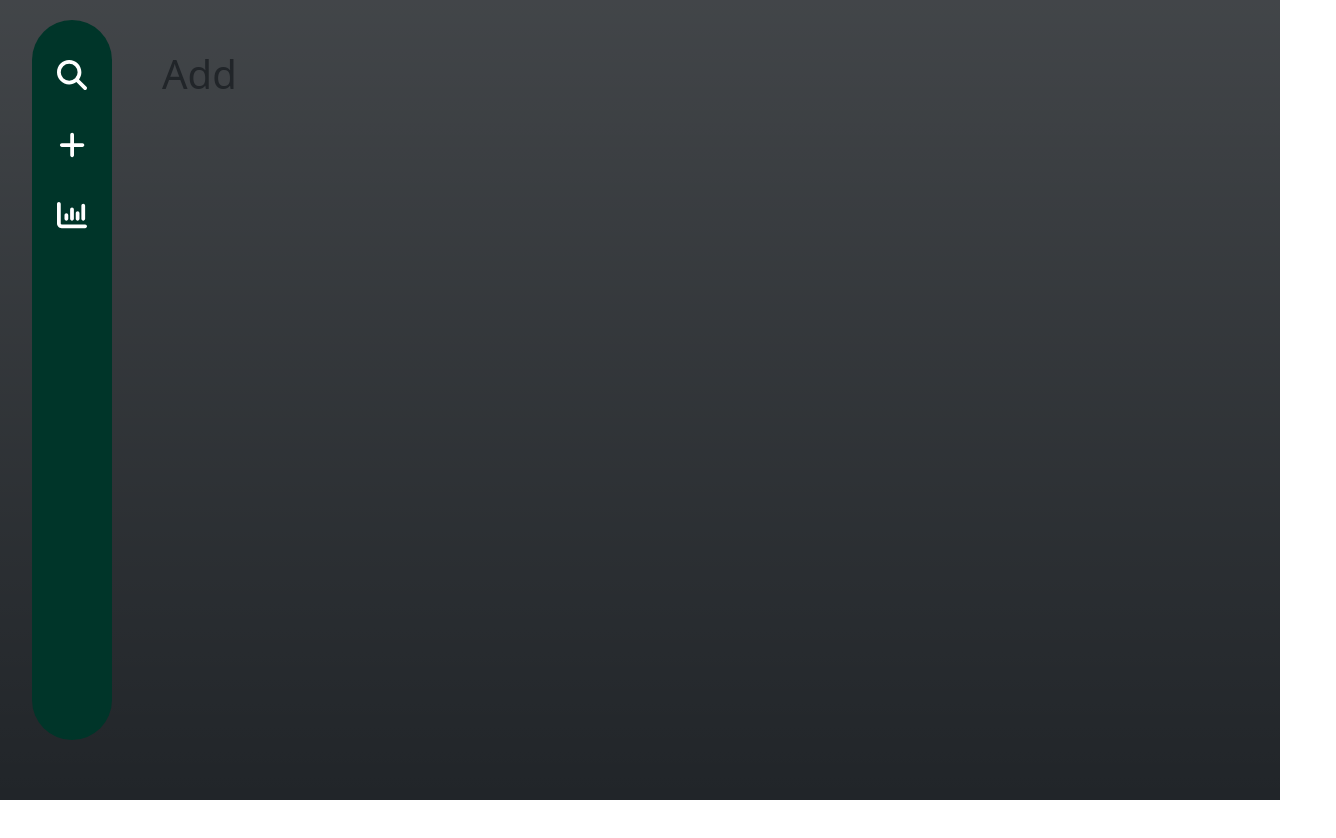
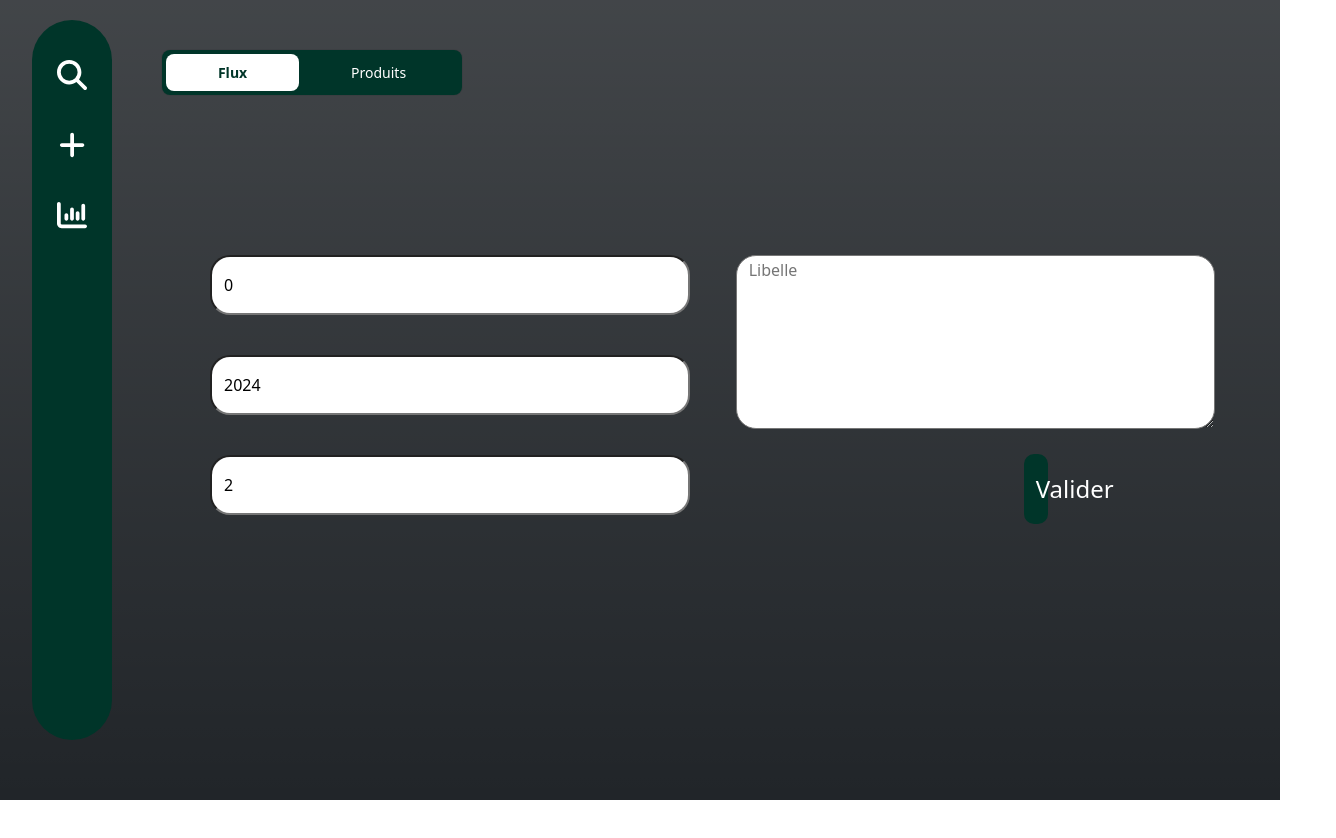
Before and after one commit to Boy-With-Uke/Instat, a React (Create React App) app in the folder instat-ui/: page /add in a window 1280 px wide. Shown: the top 838 px of the page, 1336 px wide, since content can reach past the window. Built offline with nearby package versions, Linux system fonts and the light colour scheme.

Commit message:
add-product via ui

```diff
--- a/instat-ui/src/assets/main.css
+++ b/instat-ui/src/assets/main.css
@@ -19,7 +19,7 @@ tbody th,
 tr td {
   color: #003529;
   background-color: white;
-  border: 2px solid #003529 ;
+  border: 2px solid #003529;
 }
 
 .bordering-left {
@@ -31,7 +31,7 @@ tr td {
   border-bottom-right-radius: 10px;
   border: none;
 }
-#mainContainer{
+#mainContainer {
   height: 100vh;
 }
 
@@ -49,20 +49,114 @@ tr td {
   border-radius: 5px;
 }
 
-.flux-table .iconz-left{
+.flux-table .iconz-left {
   color: #003529;
   margin-left: 35%;
 }
-.flux-table .iconz-right{
+.flux-table .iconz-right {
   color: #003529;
   margin-left: 15px;
 }
 
-.product-table .iconz-left{
+.product-table .iconz-left {
   color: #003529;
   margin-left: 85%;
 }
-.product-table .iconz-right{
+.product-table .iconz-right {
   color: #003529;
   margin-left: 10px;
 }
+.add-section {
+  min-height: 100%;
+  border-radius: 10px;
+}
+.add-section .main {
+  margin-top: 80px;
+}
+
+/* PRODUCT ADD */
+
+.add-section .main .product {
+  display: flex;
+}
+
+.add-section .product .left {
+  margin-right: 5px;
+  padding: 50px 30px 20px 30px;
+}
+
+.add-section .product .left input {
+  border-radius: 20px;
+  height: 60px;
+}
+
+.add-section .product .left .row {
+  margin-bottom: 40px;
+}
+
+.add-section .product .right {
+  margin-left: 5px;
+  padding: 50px 30px 20px 30px;
+}
+.add-section .product .right #libelle {
+  border-radius: 20px;
+}
+
+.add-section .product .right .row {
+  margin-bottom: 25px;
+}
+.add-section .product .right .row .buttonRow {
+  padding: 0 50px 0 50px;
+}
+
+/* FLUX ADD */
+
+.add-section .main .flux {
+  display: flex;
+}
+
+.add-section .flux .left {
+  margin-right: 5px;
+  padding: 50px 30px 20px 30px;
+}
+
+.add-section .flux .left input {
+  border-radius: 20px;
+  height: 60px;
+}
+
+.add-section .flux .left .row {
+  margin-bottom: 40px;
+}
+
+.add-section .flux .right {
+  margin-left: 5px;
+  padding: 50px 30px 20px 30px;
+}
+.add-section .flux .right #libelle {
+  border-radius: 20px;
+}
+
+.add-section .flux .right .row {
+  margin-bottom: 25px;
+}
+.add-section .flux .right .row .buttonRow {
+  padding: 0 50px 0 50px;
+}
+
+.buttonRow {
+  display: flex;
+  justify-content: center;
+  align-items: center;
+  padding-right: 300px;
+  padding-left: 300px;
+}
+.mainButton {
+  color: white;
+  background-color: #003529;
+  outline: none;
+  border: none;
+  font-size: 1.5rem;
+  height: 70px;
+  border-radius: 10px;
+}
--- /dev/null
+++ b/instat-ui/src/components/AddFlux.tsx
@@ -0,0 +1,94 @@
+import { useState } from "react";
+
+export default function AddFlux() {
+  const [sh8, setSh8] = useState(0);
+  const [anneeApp, setAnneeApp] = useState(new Date().getFullYear());
+  const [trimestreApp, setTrimestreApp] = useState(
+    Math.ceil((new Date().getMonth() + 1) / 3)
+  );
+  const [libelle, setLibelle] = useState("");
+
+  const handleAddProduct = async (event: React.FormEvent) => {
+    event.preventDefault();
+
+    try {
+      const reponse = await fetch(
+        "http://localhost:3000/api/instat/product/new",
+        {
+          method: "POST",
+          headers: {
+            "Content-Type": "application/json",
+          },
+          body: JSON.stringify({
+            sh8_product: sh8,
+            libelle_product: libelle,
+            AnneeApparition: anneeApp,
+            TrimestreApparition: trimestreApp,
+          }),
+        }
+      );
+      console.log(reponse);
+      setSh8(0);
+      setAnneeApp(0);
+      setTrimestreApp(0);
+      setLibelle("");
+      alert("Nouveau produits ajouter avec succes");
+    } catch (e) {
+      alert(e);
+      console.log(e);
+    }
+  };
+  return (
+    <div className="main">
+      <form className="flux" onSubmit={(event) => handleAddProduct(event)}>
+        <div className="col-6 left">
+          <div className="row">
+            <input
+              type="number"
+              placeholder="sh8"
+              required
+              value={sh8}
+              onChange={(event) => setSh8(Number(event.target.value))}
+            />
+          </div>
+          <div className="row">
+            <input
+              type="number"
+              placeholder="Annee d'apparition"
+              required
+              value={anneeApp}
+              onChange={(event) => setAnneeApp(Number(event.target.value))}
+            />
+          </div>
+          <div className="row">
+            <input
+              type="number"
+              placeholder="Trismestre d'apparition"
+              max={4}
+              required
+              value={trimestreApp}
+              onChange={(event) => setTrimestreApp(Number(event.target.value))}
+            />
+          </div>
+        </div>
+        <div className="col-6 right">
+          <div className="row">
+            <textarea
+              name=""
+              id="libelle"
+              cols={30}
+              rows={7}
+              placeholder="Libelle"
+              required
+              value={libelle}
+              onChange={(event) => setLibelle(event.target.value)}
+            ></textarea>
+          </div>
+          <div className="row buttonRow">
+            <button type="submit" className="mainButton">Valider</button>
+          </div>
+        </div>
+      </form>
+    </div>
+  );
+}
--- /dev/null
+++ b/instat-ui/src/components/AddProduct.tsx
@@ -0,0 +1,94 @@
+import { useState } from "react";
+
+export default function AddProduct() {
+  const [sh8, setSh8] = useState(0);
+  const [anneeApp, setAnneeApp] = useState(new Date().getFullYear());
+  const [trimestreApp, setTrimestreApp] = useState(
+    Math.ceil((new Date().getMonth() + 1) / 3)
+  );
+  const [libelle, setLibelle] = useState("");
+
+  const handleAddProduct = async (event: React.FormEvent) => {
+    event.preventDefault();
+
+    try {
+      const reponse = await fetch(
+        "http://localhost:3000/api/instat/product/new",
+        {
+          method: "POST",
+          headers: {
+            "Content-Type": "application/json",
+          },
+          body: JSON.stringify({
+            sh8_product: sh8,
+            libelle_product: libelle,
+            AnneeApparition: anneeApp,
+            TrimestreApparition: trimestreApp,
+          }),
+        }
+      );
+      console.log(reponse);
+      setSh8(0);
+      setAnneeApp(0);
+      setTrimestreApp(0);
+      setLibelle("");
+      alert("Nouveau produits ajouter avec succes");
+    } catch (e) {
+      alert(e);
+      console.log(e);
+    }
+  };
+  return (
+    <div className="main">
+      <form className="product" onSubmit={(event) => handleAddProduct(event)}>
+        <div className="col-6 left">
+          <div className="row">
+            <input
+              type="number"
+              placeholder="sh8"
+              required
+              value={sh8}
+              onChange={(event) => setSh8(Number(event.target.value))}
+            />
+          </div>
+          <div className="row">
+            <input
+              type="number"
+              placeholder="Annee d'apparition"
+              required
+              value={anneeApp}
+              onChange={(event) => setAnneeApp(Number(event.target.value))}
+            />
+          </div>
+          <div className="row">
+            <input
+              type="number"
+              placeholder="Trismestre d'apparition"
+              max={4}
+              required
+              value={trimestreApp}
+              onChange={(event) => setTrimestreApp(Number(event.target.value))}
+            />
+          </div>
+        </div>
+        <div className="col-6 right">
+          <div className="row">
+            <textarea
+              name=""
+              id="libelle"
+              cols={30}
+              rows={7}
+              placeholder="Libelle"
+              required
+              value={libelle}
+              onChange={(event) => setLibelle(event.target.value)}
+            ></textarea>
+          </div>
+          <div className="row buttonRow">
+            <button type="submit" className="mainButton">Valider</button>
+          </div>
+        </div>
+      </form>
+    </div>
+  );
+}
--- a/instat-ui/src/pages/Add.tsx
+++ b/instat-ui/src/pages/Add.tsx
@@ -1,7 +1,19 @@
 import Sidebar from "../components/Sidebar";
 import "../assets/main.css";
+import { useState } from "react";
+import AddFlux from "../components/AddFlux";
+import AddProduct from "../components/AddProduct";
 
 export default function Search() {
+  const [isFlux, setIsFlux] = useState(true);
+  function handleToogleFlux() {
+    setIsFlux(true);
+    console.log(isFlux);
+  }
+  function handleToogleProduct() {
+    setIsFlux(false);
+    console.log(isFlux);
+  }
   return (
     <>
       <div className="container-fluid bg-dark bg-gradient" id="mainContainer">
@@ -13,8 +25,28 @@ export default function Search() {
               margin: "0px;",
             }}
           >
-            <div>
-              <h1>Add</h1>
+            <div className="add-section">
+              <div className="radio-inputs" style={{ marginBottom: "20px" }}>
+                <label className="radio">
+                  <input
+                    defaultChecked
+                    type="radio"
+                    name="radio"
+                    onClick={handleToogleFlux}
+                  />
+                  <span className="name">Flux</span>
+                </label>
+
+                <label className="radio">
+                  <input
+                    type="radio"
+                    name="radio"
+                    onClick={handleToogleProduct}
+                  />
+                  <span className="name">Produits</span>
+                </label>
+              </div>
+              {isFlux ? <AddFlux /> : <AddProduct />}
             </div>
           </div>
         </div>
```
